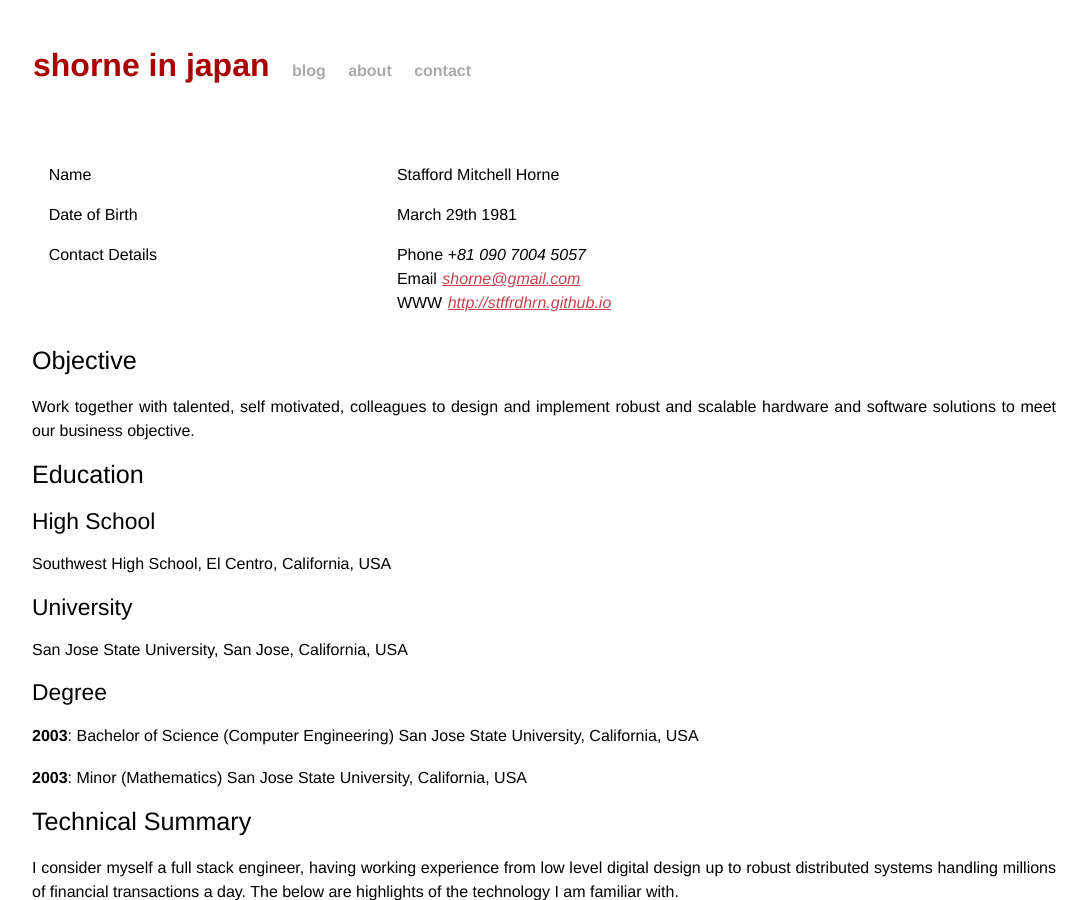
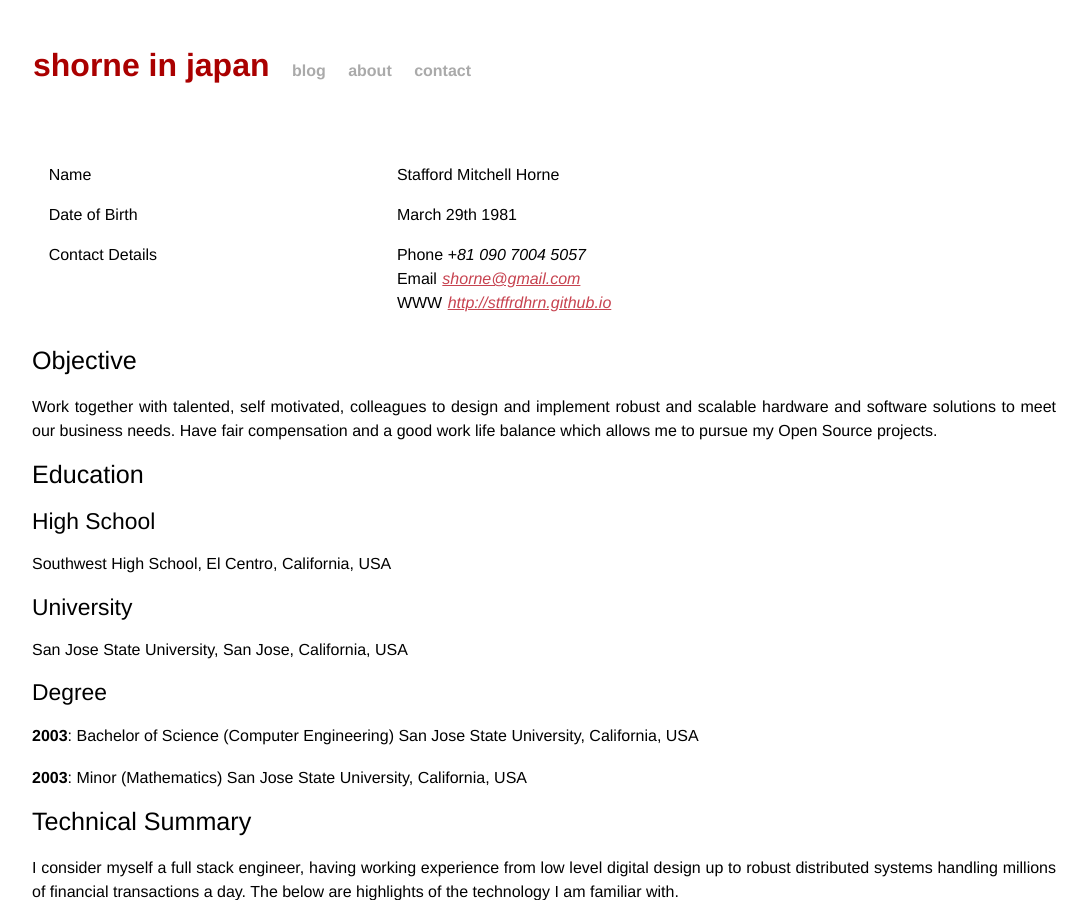
Before and after one commit to stffrdhrn/stffrdhrn.github.io, a Jekyll site: the page built from page/curriculum-vitae.markdown, in a window 1280 px wide and 900 px high. Shown: the whole window, without its empty margins (96-1183 px from the left). Built offline with Jekyll 4.4.1, drawn with Linux system fonts in a browser that asks for light colours.

Commit message:
cv: small update on objective

```diff
--- a/page/curriculum-vitae.markdown
+++ b/page/curriculum-vitae.markdown
@@ -41,7 +41,9 @@ comments: []
 
 <h2>Objective</h2>
 <p>Work together with talented, self motivated, colleagues to design and implement
-robust and scalable hardware and software solutions to meet our business objective.</p>
+robust and scalable hardware and software solutions to meet our business needs.
+Have fair compensation and a good work life balance which allows me to pursue
+my Open Source projects.</p>
 
 <h2>Education</h2>
 <h3>High School</h3>
```
